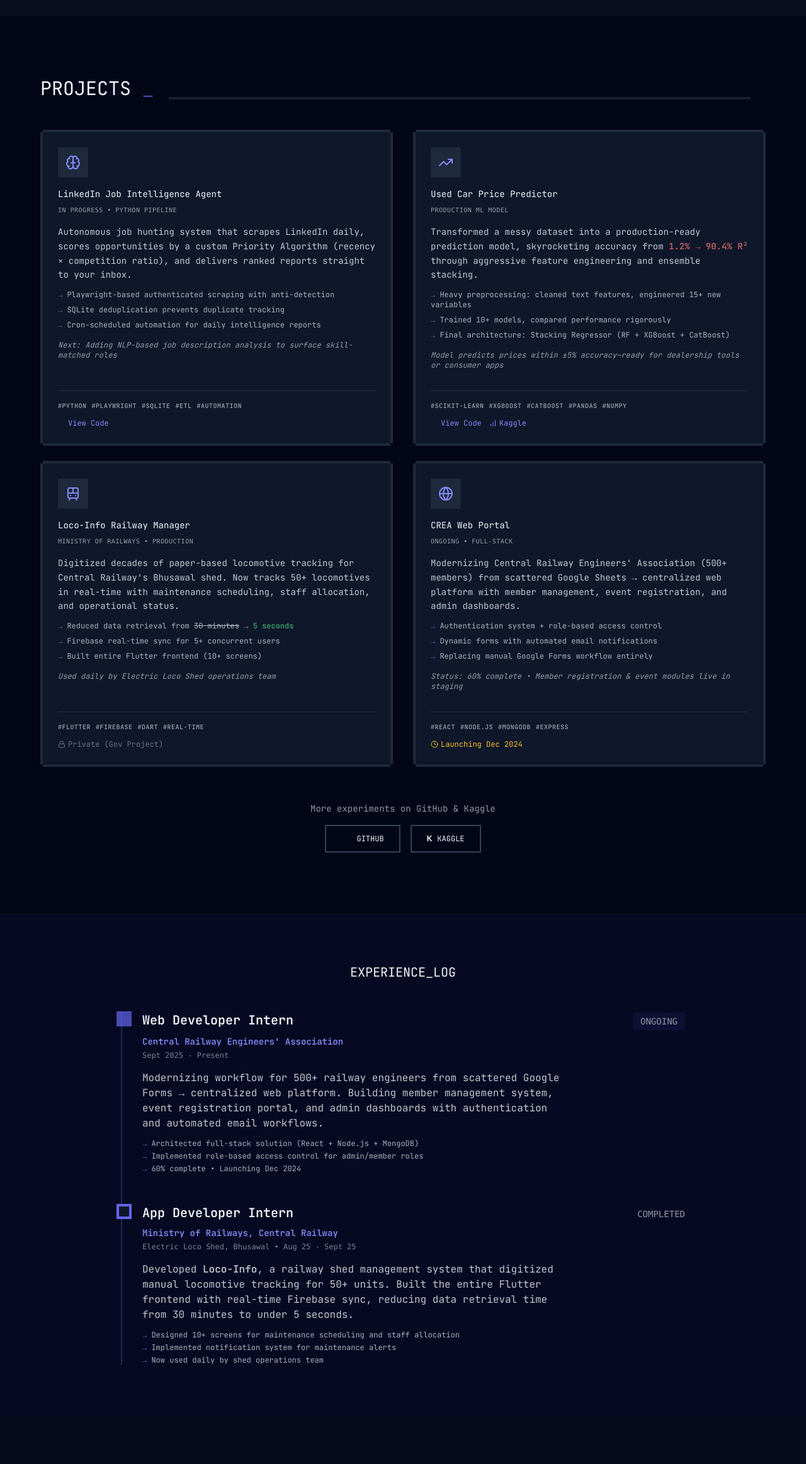
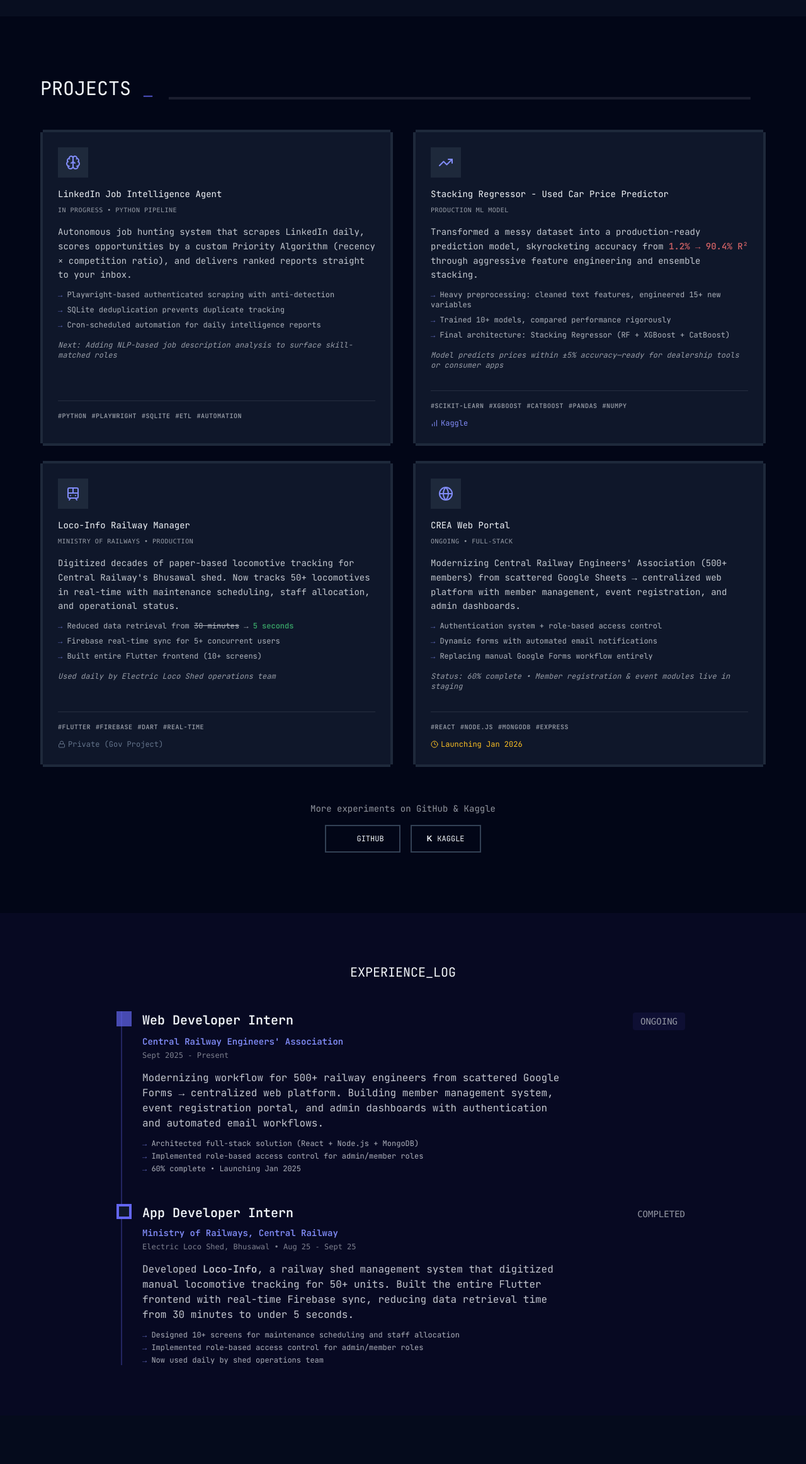
Before and after one commit to mostly-toast/portfolio, a plain HTML site: page index.html in a window 1280 px wide. Shown: the part 1522-3847 px from the top of the page at 63% size. Drawn offline with nearby package versions, Linux system fonts and the light colour scheme.

Commit message:
added project links

```diff
--- a/index.html
+++ b/index.html
@@ -105,7 +105,7 @@
             </div>
         </div>
 
-        <div class="absolute bottom-10 inset-x-0 flex justify-center animate-bounce opacity-50">
+        <div class="hidden md:flex absolute bottom-10 inset-x-0 justify-center animate-bounce opacity-50">
             <i data-lucide="chevron-down" class="w-8 h-8"></i>
         </div>
     </section>
@@ -251,9 +251,9 @@
                         <span class="tech-tag">#Automation</span>
                     </div>
                     <div class="flex gap-3 text-xs">
-                        <a href="https://github.com/mostly-toast" target="_blank" class="flex items-center gap-1 text-indigo-400 hover:text-indigo-300 transition-colors">
+                        <!-- <a href="https://github.com/mostly-toast" target="_blank" class="flex items-center gap-1 text-indigo-400 hover:text-indigo-300 transition-colors">
                             <i data-lucide="github" class="w-3 h-3"></i> View Code
-                        </a>
+                        </a> -->
                     </div>
                 </div>
             </div>
@@ -264,7 +264,7 @@
                     <div class="w-12 h-12 mb-4 flex items-center justify-center bg-slate-800 text-indigo-400">
                         <i data-lucide="trending-up" class="w-6 h-6"></i>
                     </div>
-                    <h3 class="font-pixel text-xs md:text-sm leading-6 mb-2">Used Car Price Predictor</h3>
+                    <h3 class="font-pixel text-xs md:text-sm leading-6 mb-2">Stacking Regressor - Used Car Price Predictor</h3>
                     <p class="text-[10px] font-mono opacity-60 mb-4 uppercase tracking-wider">Production ML Model</p>
 
                     <p class="text-sm opacity-80 leading-relaxed mb-3">
@@ -291,10 +291,10 @@
                         <span class="tech-tag">#NumPy</span>
                     </div>
                     <div class="flex gap-3 text-xs">
-                        <a href="https://github.com/mostly-toast" target="_blank" class="flex items-center gap-1 text-indigo-400 hover:text-indigo-300 transition-colors">
+                        <!-- <a href="https://github.com/mostly-toast" target="_blank" class="flex items-center gap-1 text-indigo-400 hover:text-indigo-300 transition-colors">
                             <i data-lucide="github" class="w-3 h-3"></i> View Code
-                        </a>
-                        <a href="https://kaggle.com/adityak12" target="_blank" class="flex items-center gap-1 text-indigo-400 hover:text-indigo-300 transition-colors">
+                        </a> -->
+                        <a href="https://www.kaggle.com/code/adityak12/stacking-regressor-used-car-price-pred" target="_blank" class="flex items-center gap-1 text-indigo-400 hover:text-indigo-300 transition-colors">
                             <i data-lucide="bar-chart" class="w-3 h-3"></i> Kaggle
                         </a>
                     </div>
@@ -373,7 +373,7 @@
                     </div>
                     <div class="flex gap-3 text-xs">
                         <span class="text-amber-400 flex items-center gap-1">
-                            <i data-lucide="clock" class="w-3 h-3"></i> Launching Dec 2024
+                            <i data-lucide="clock" class="w-3 h-3"></i> Launching Jan 2026
                         </span>
                     </div>
                 </div>
@@ -421,7 +421,7 @@
                 <div class="text-xs opacity-70 space-y-1">
                     <p><span class="text-indigo-400">→</span> Architected full-stack solution (React + Node.js + MongoDB)</p>
                     <p><span class="text-indigo-400">→</span> Implemented role-based access control for admin/member roles</p>
-                    <p><span class="text-indigo-400">→</span> 60% complete • Launching Dec 2024</p>
+                    <p><span class="text-indigo-400">→</span> 60% complete • Launching Jan 2025</p>
                 </div>
             </div>
 
@@ -442,7 +442,8 @@
 
                 <div class="text-xs opacity-70 space-y-1">
                     <p><span class="text-indigo-400">→</span> Designed 10+ screens for maintenance scheduling and staff allocation</p>
-                    <p><span class="text-indigo-400">→</span> Implemented notification system for maintenance alerts</p>
+                    <p><span class="text-indigo-400">→</span> Implemented role-based access control for admin/member roles</p>
+                    <!-- <p><span class="text-indigo-400">→</span> Implemented notification system for maintenance alerts</p> -->
                     <p><span class="text-indigo-400">→</span> Now used daily by shed operations team</p>
                 </div>
             </div>
```
